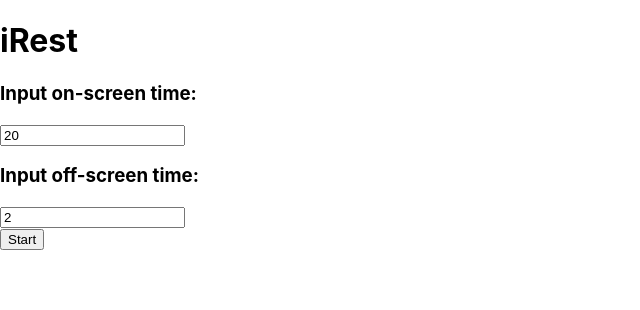
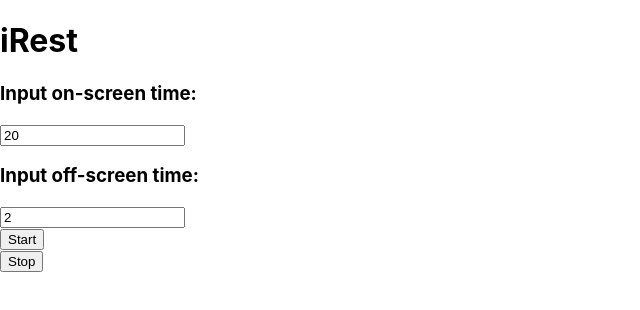
Before and after one commit to j-gottlieb/iRest, a React (Create React App) app: page / in a window 1280 px wide. Shown: the top 310 px of the page, without its empty margins (0-640 px from the left). Built offline with nearby package versions, Linux system fonts and the light colour scheme.

Commit message:
Added stop button
clearInterval of tick() and resets minutes and seconds

```diff
--- a/src/App.js
+++ b/src/App.js
@@ -2,7 +2,7 @@ import React, { Component } from 'react';
 import './App.css';
 import TimerInput from './TimerInput.js'
 import Timer from './Timer.js'
-import StartButton from './StartButton.js'
+import Button from './StartButton.js'
 
 class App extends Component {
   constructor(props) {
@@ -19,6 +19,7 @@ class App extends Component {
     this.handleChange = this.handleChange.bind(this)
     this.startCountDown = this.startCountDown.bind(this)
     this.tick = this.tick.bind(this)
+    this.stopCountDown = this.stopCountDown.bind(this)
   }
 
   beep() {
@@ -56,7 +57,6 @@ class App extends Component {
   }
 
   startCountDown(on) {
-    console.log(on)
     this.intervalHandle = setInterval(this.tick, 1000)
     let time
     let isOn
@@ -71,7 +71,14 @@ class App extends Component {
       secondsRemaining: time,
       on: isOn
     })
-    console.log(this.state.on)
+  }
+
+  stopCountDown() {
+    clearInterval(this.intervalHandle)
+    this.setState({
+      minutes: null,
+      seconds: null
+    })
   }
 
   handleChange(event, isOn) {
@@ -87,9 +94,10 @@ class App extends Component {
   }
 
   render() {
-    console.log(this.state)
     const onTimeMessage = 'Input on-screen time:'
     const offTimeMessage = 'Input off-screen time:'
+    const startLabel = 'Start'
+    const stopLabel = 'Stop'
     return (
       <React.Fragment>
         <h1>iRest</h1>
@@ -103,8 +111,12 @@ class App extends Component {
           message={offTimeMessage}
           minutes={this.state.minutesOff}
           handleChange={this.handleChange}/>
-        <StartButton
-          startCountDown={this.startCountDown}/>
+        <Button
+          action={this.startCountDown}
+          label={startLabel}/>
+        <Button
+          action={this.stopCountDown}
+          label={stopLabel}/>
         <Timer
           minutes={this.state.minutes}
           seconds={this.state.seconds}/>
--- a/src/StartButton.js
+++ b/src/StartButton.js
@@ -1,13 +1,13 @@
 import React, { Component } from 'react';
 
-class StartButton extends Component {
+class Button extends Component {
    render() {
      return(
       <div>
-       <button onClick={(a) => this.props.startCountDown(true)}>Start</button>
+       <button onClick={(a) => this.props.action(true)}>{this.props.label}</button>
      </div>
       );
   }
 }
 
-export default StartButton
+export default Button
```
